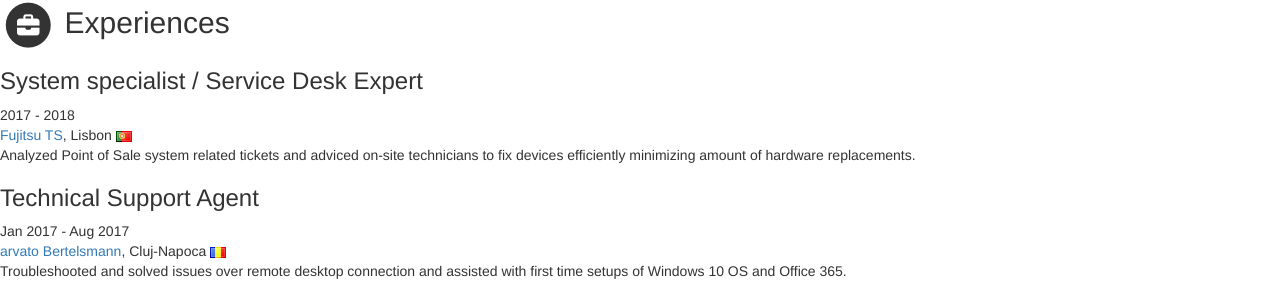
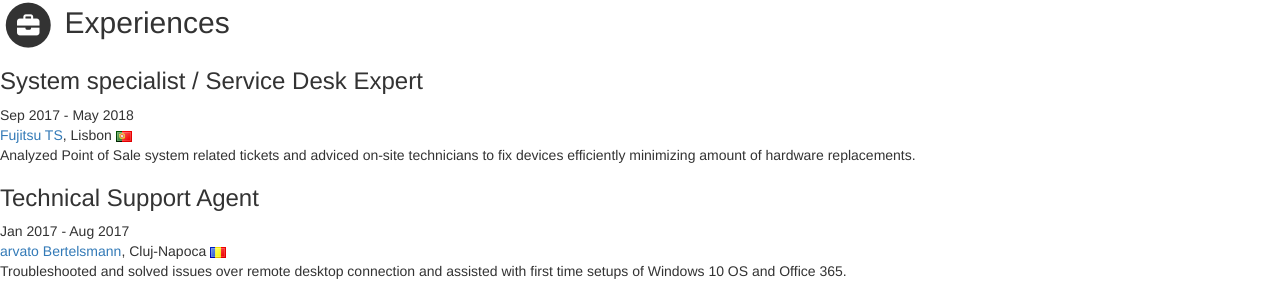
Before and after one commit to hitchhooker/niemi.lol, a Jekyll site: the page built from index.html, in a window 1280 px wide and 900 px high, scrolled down 1044 px. Shown: the part 153-453 px from the top of the window. Built offline with Jekyll 4.4.1, drawn with Linux system fonts in a browser that asks for light colours; nearby versions of some CDN libraries; library files that are not in the unit come from our copies.

Commit message:
dates fixed

```diff
--- a/_data/data.yml
+++ b/_data/data.yml
@@ -67,7 +67,7 @@ education:
 
 experiences:
     - role: System specialist / Service Desk Expert
-      time: 2017 - 2018
+      time: Sep 2017 - May 2018
       company: <a href="https://www.fujitsu.com/global/">Fujitsu TS</a>, Lisbon <img alt="Portugal" src="assets/images/flags/pt.png" />
       details: |
         Analyzed Point of Sale system related tickets and adviced on-site technicians to fix devices efficiently minimizing amount of hardware replacements.
```
